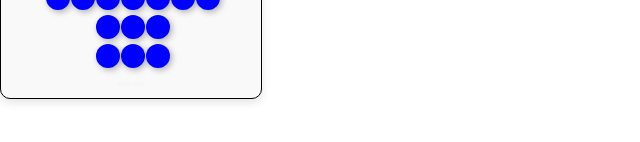
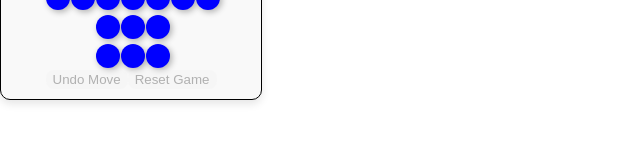
Before and after one commit to annmarie/web_vite_react_frame, a React (Vite) app: page /pegsolitaire in a window 1280 px wide. Shown: the part 178-320 px from the top of the page, without its empty margins (0-640 px from the left). Built offline with nearby package versions, Linux system fonts and the light colour scheme.

Commit message:
fixed issue with peg solitaire reset and undo buttons

```diff
--- a/src/PegSolitaire/index.jsx
+++ b/src/PegSolitaire/index.jsx
@@ -54,14 +54,18 @@ const PegSolitaire = () => {
           aria-label="Undo the last move"
           onClick={() => dispatch({ type: UNDO_MOVE })}
           disabled={state.history.length === 0 || state.winner}
-        />
+        >
+          Undo Move
+        </button>
         <button
           aria-label="Reset the game to its initial state"
           onClick={() => dispatch({ type: RESET_GAME })}
           disabled={state.history.length === 0}
-        />
+        >
+          Reset Game
+        </button>
       </div>
-    </div>
+    </div >
   );
 };
 
```
